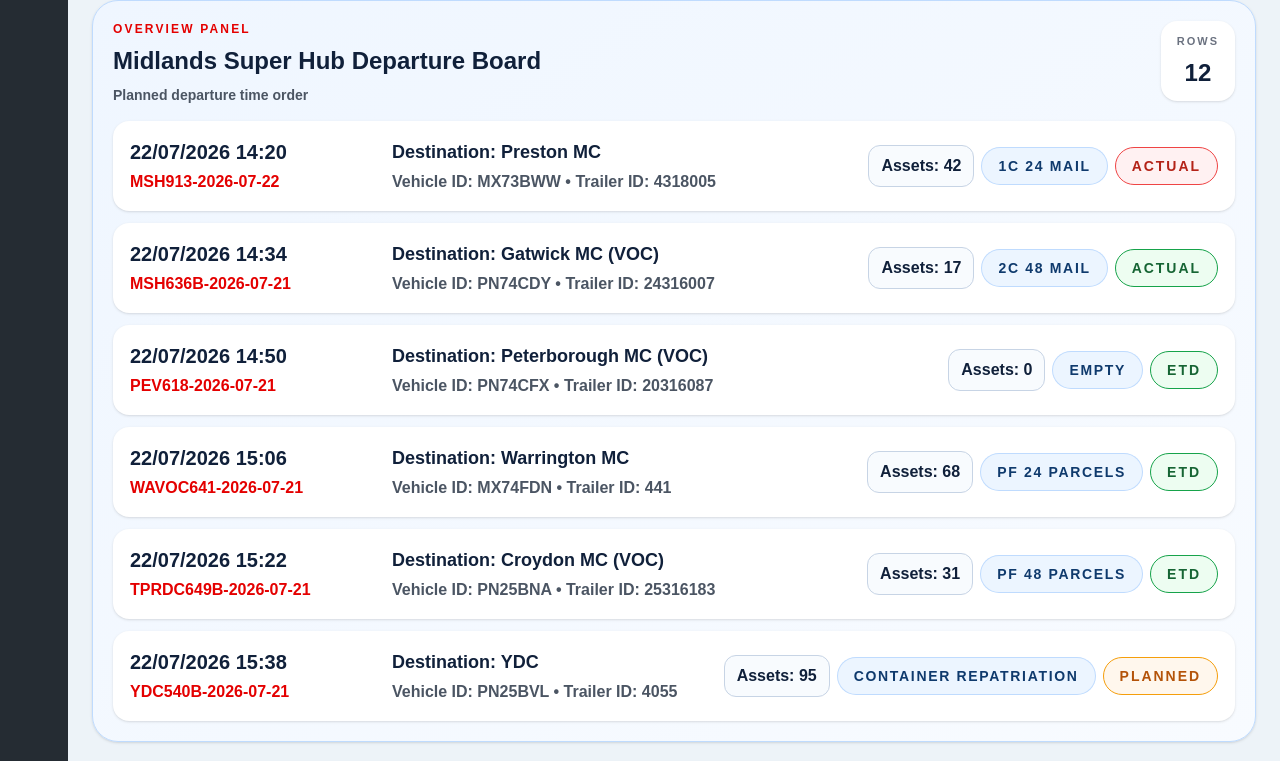
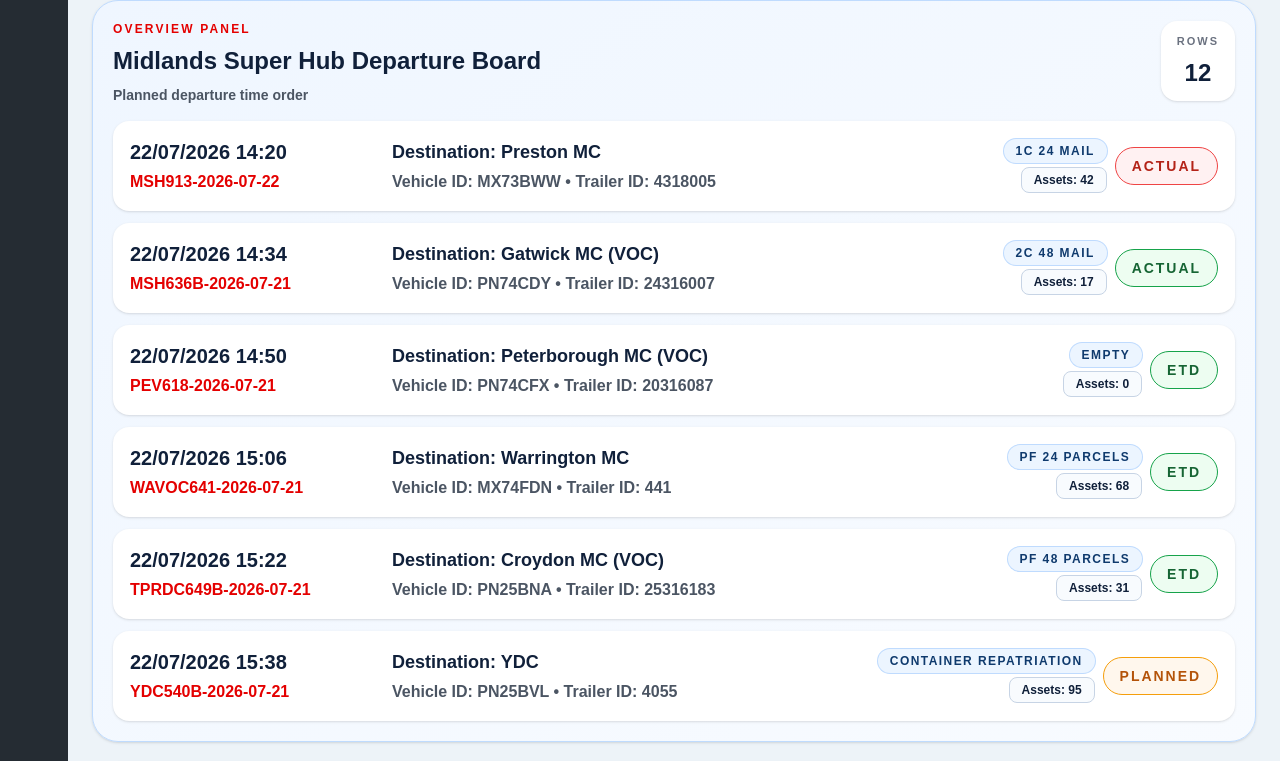
Before and after one commit to acannon76/rugby-league-supporter-web, a Next.js app: page /internal/app-ideas/link-message-mock/arrivals-departures in a window 1280 px wide. Shown: the part 781-1542 px from the top of the page. Built offline with nearby package versions, Linux system fonts and the light colour scheme.

Commit message:
messaging

```diff
--- a/src/app/internal/app-ideas/link-message-mock/arrivals-departures/page.tsx
+++ b/src/app/internal/app-ideas/link-message-mock/arrivals-departures/page.tsx
@@ -430,9 +430,11 @@ function CompactBoardList({ rows, mode, emptyText }: { rows: ArrivalDepartureRow
                 <p className="text-lg font-black text-[#10203a]">{mode === "Departures" ? `Destination: ${route}` : `Origin: ${route}`}</p>
                 <p className="mt-1 text-base font-bold text-[#4b5563]">{row.resources}</p>
               </div>
-              <div className="flex flex-wrap items-center gap-2 lg:justify-end">
-                <AssetsBadge value={row.assets} showLabel />
-                <TrafficBadge value={row.traffic} />
+              <div className="flex items-center gap-2 lg:justify-end">
+                <div className="flex flex-col items-end gap-1">
+                  <TrafficBadge value={row.traffic} compact />
+                  <AssetsBadge value={row.assets} showLabel compact />
+                </div>
                 <StatusBadge status={status} delay={row.delay} />
               </div>
             </div>
@@ -558,17 +560,21 @@ function EmptyRow({ colSpan }: { colSpan: number }) {
   );
 }
 
-function AssetsBadge({ value, showLabel = false }: { value: number; showLabel?: boolean }) {
+function AssetsBadge({ value, showLabel = false, compact = false }: { value: number; showLabel?: boolean; compact?: boolean }) {
+  const sizeClasses = compact ? "min-w-0 rounded-lg px-3 py-1 text-xs" : "min-w-12 rounded-xl px-3 py-2 text-base";
+
   return (
-    <span className="inline-flex min-w-12 justify-center rounded-xl border border-[#c7d4e5] bg-[#f8fbfe] px-3 py-2 text-base font-black text-[#10203a]">
+    <span className={`inline-flex justify-center border border-[#c7d4e5] bg-[#f8fbfe] font-black text-[#10203a] ${sizeClasses}`}>
       {showLabel ? `Assets: ${value}` : value}
     </span>
   );
 }
 
-function TrafficBadge({ value }: { value: string }) {
+function TrafficBadge({ value, compact = false }: { value: string; compact?: boolean }) {
+  const sizeClasses = compact ? "px-3 py-1 text-xs" : "px-4 py-2 text-sm";
+
   return (
-    <span className="inline-flex rounded-full bg-[#ecf5ff] px-4 py-2 text-sm font-black uppercase tracking-[0.12em] text-[#0f3a6d] ring-1 ring-[#bfdbfe]">
+    <span className={`inline-flex rounded-full bg-[#ecf5ff] font-black uppercase tracking-[0.12em] text-[#0f3a6d] ring-1 ring-[#bfdbfe] ${sizeClasses}`}>
       {value}
     </span>
   );
```
